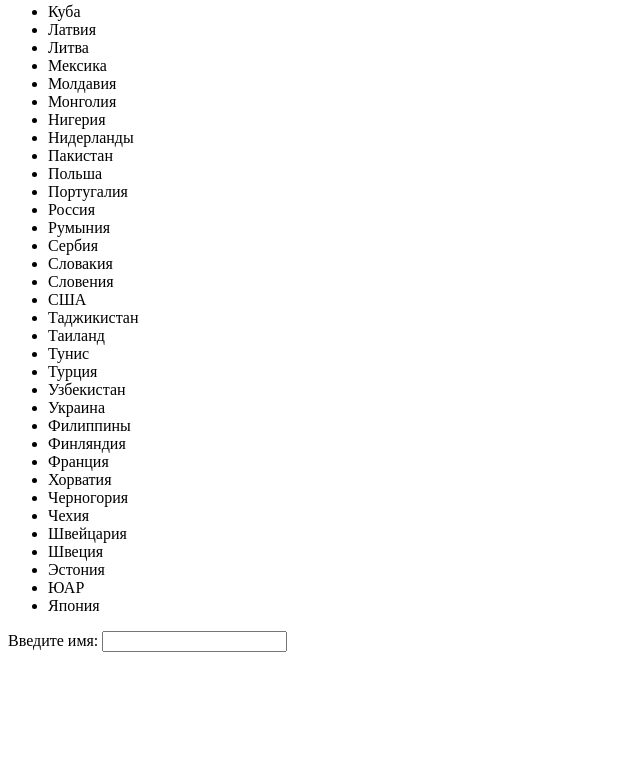
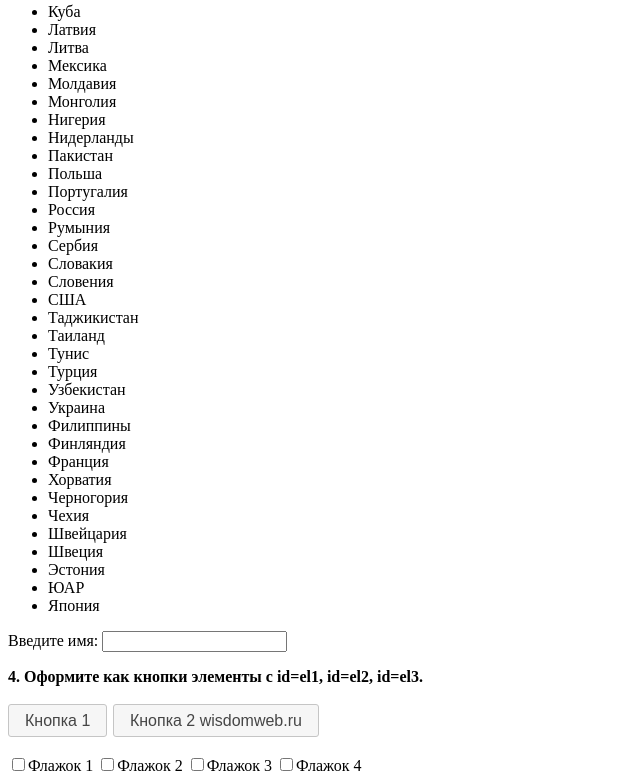
Before and after one commit to BinLoor/Design-JS, a plain HTML site: page JQuery_UI/glava2uch.html in a window 1280 px wide. Shown: the part 1209-1992 px from the top of the page, without its empty margins (0-640 px from the left). Before the commit the page ends 1869 px from the top, so only its background shows below. Drawn offline with nearby package versions, Linux system fonts and the light colour scheme.

Commit message:
Сделайте сами Глава 2 (Виджеты JQ_UI) задание 4 оформить кнопки

```diff
--- a/JQuery_UI/glava2uch.html
+++ b/JQuery_UI/glava2uch.html
@@ -11,9 +11,10 @@
 
 <script type="text/javascript">
 $(document).ready(function() {
+	$("#accordion").accordion();
+	$("#accordion1").accordion();
+	$("#el1,#el2").button();
 
-   $("#accordion").accordion();
-	$("#accordion1").accordion();
 	$("#auto1").autocomplete({source:['Австралия', 'Австрия', 'Азербайджан',
 'Аргентина', 'Афганистан', 'Бангладеш','Беларусь',
 'Бразилия', 'Великобритания',  'Вьетнам', 'Германия','Греция', 'Грузия','Дания',
@@ -132,5 +133,17 @@ $(document).ready(function() {
 <li>Япония</li>
 </ul>
 Введите имя: <input id="auto1"/>
+<p> </p>
+<b>4. Оформите как кнопки элементы с id=el1, id=el2, id=el3.</b>
+<br /><br />
+<button id="el1">Кнопка 1</button>
+<button onclick = 'document.location="http://www.wisdomweb.ru"' id="el2">Кнопка 2 wisdomweb.ru</button>
+<br /><br />
+<div id="el3">
+<input type="checkbox" name="check" id="value1" /><label for="value1">Флажок 1</label>
+<input type="checkbox" name="check" id="value2" /><label for="value2">Флажок 2</label>
+<input type="checkbox" name="check" id="value3" /><label for="value3">Флажок 3</label>
+<input type="checkbox" name="check" id="value4" /><label for="value4">Флажок 4</label>
+</div>
 </body>
 </html>
```
